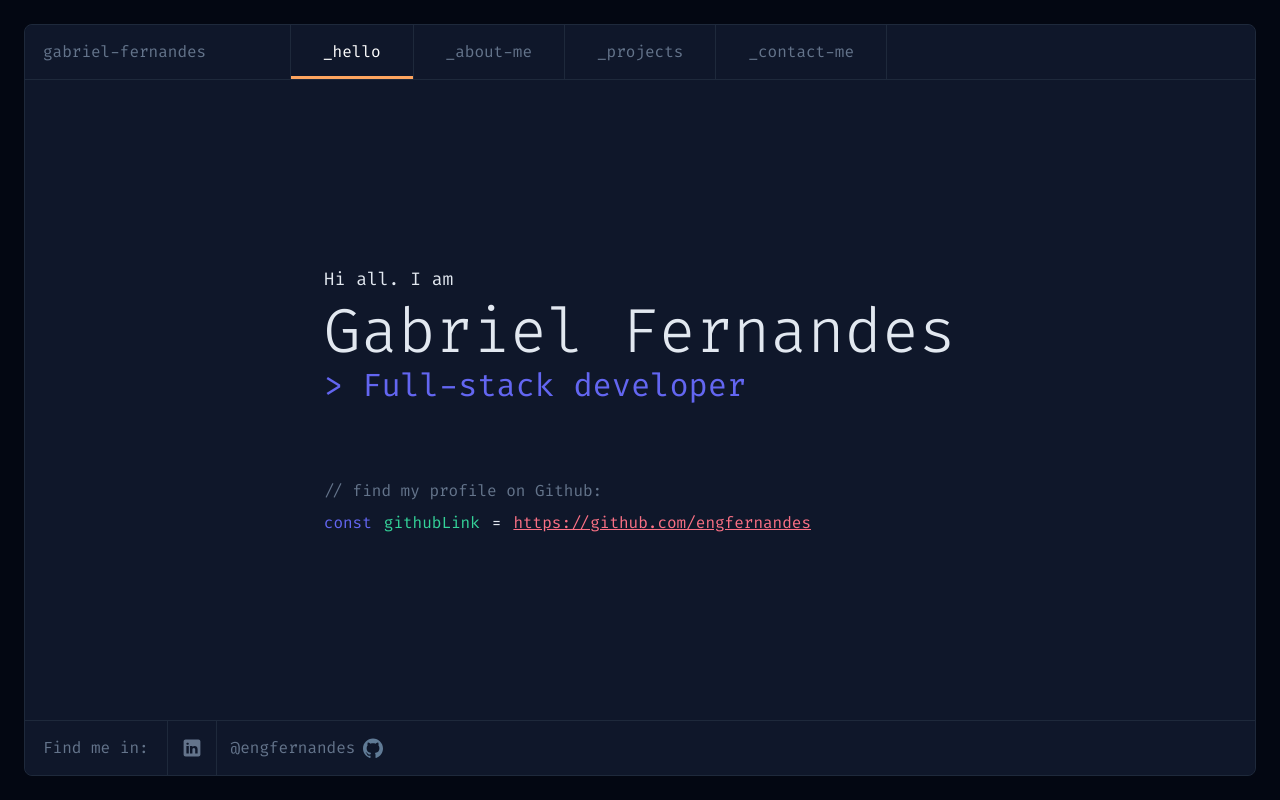
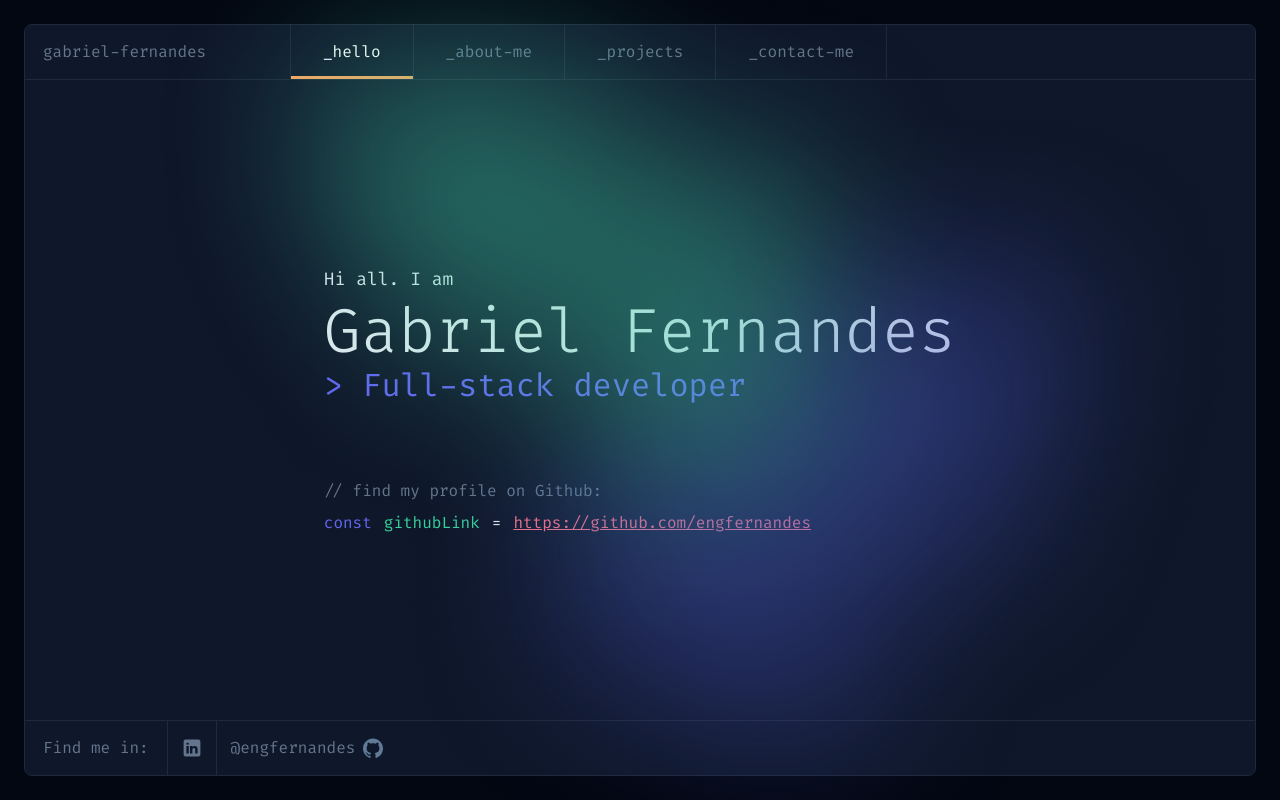
Before and after one commit to engfernandes/portfolio, a React (Vite) app: page / in a window 1280 px wide. Built offline with nearby package versions, Linux system fonts and the light colour scheme.

Commit message:
:lipstick: ui: removing mocked projects

```diff
--- a/src/pages/Hello/page.tsx
+++ b/src/pages/Hello/page.tsx
@@ -1,9 +1,19 @@
 import { Layout } from '@/components'
 import { HighlightText } from '@/features'
+import { tv } from 'tailwind-variants'
+
+const backgroundBlurs = tv({
+  base: 'absolute object-cover right-[18px]',
+})
 
 export function HelloPage() {
   return (
     <Layout variant='flex'>
+      <img
+        src='img/background-blurs.png'
+        alt='Background blurs'
+        className={backgroundBlurs()}
+      />
       <HighlightText />
     </Layout>
   )
--- a/src/pages/Projects/page.tsx
+++ b/src/pages/Projects/page.tsx
@@ -1,5 +1,5 @@
-import { Layout, ContentTab, SideBarProps } from '@/components'
-import { ProjectsList } from '@/features'
+import { Layout, ContentTab, SideBarProps, Typography } from '@/components'
+// import { ProjectsList } from '@/features'
 
 export function ProjectsPage() {
   const disclosures: SideBarProps = {
@@ -9,18 +9,8 @@ export function ProjectsPage() {
         checkboxes: [
           {
             checked: true,
-            label: 'React',
-            icon: 'simpleReactLogo',
-          },
-          {
-            checked: true,
-            label: 'Angular',
-            icon: 'simpleAngularLogo',
-          },
-          {
-            checked: true,
-            label: 'Vue',
-            icon: 'simpleVueLogo',
+            label: 'Coming Soon...',
+            icon: 'markdown',
           },
         ],
       },
@@ -30,7 +20,8 @@ export function ProjectsPage() {
   return (
     <Layout sideBarProps={disclosures} variant='grid'>
       <ContentTab tabTitle='projects' styleProps={{ withBorder: true }}>
-        <ProjectsList />
+        {/* <ProjectsList /> */}
+        <Typography text='Coming Soon...' color='white' variant='h3' />
       </ContentTab>
     </Layout>
   )
```
Also changed, not shown: public/img/background-blurs.png (added).
